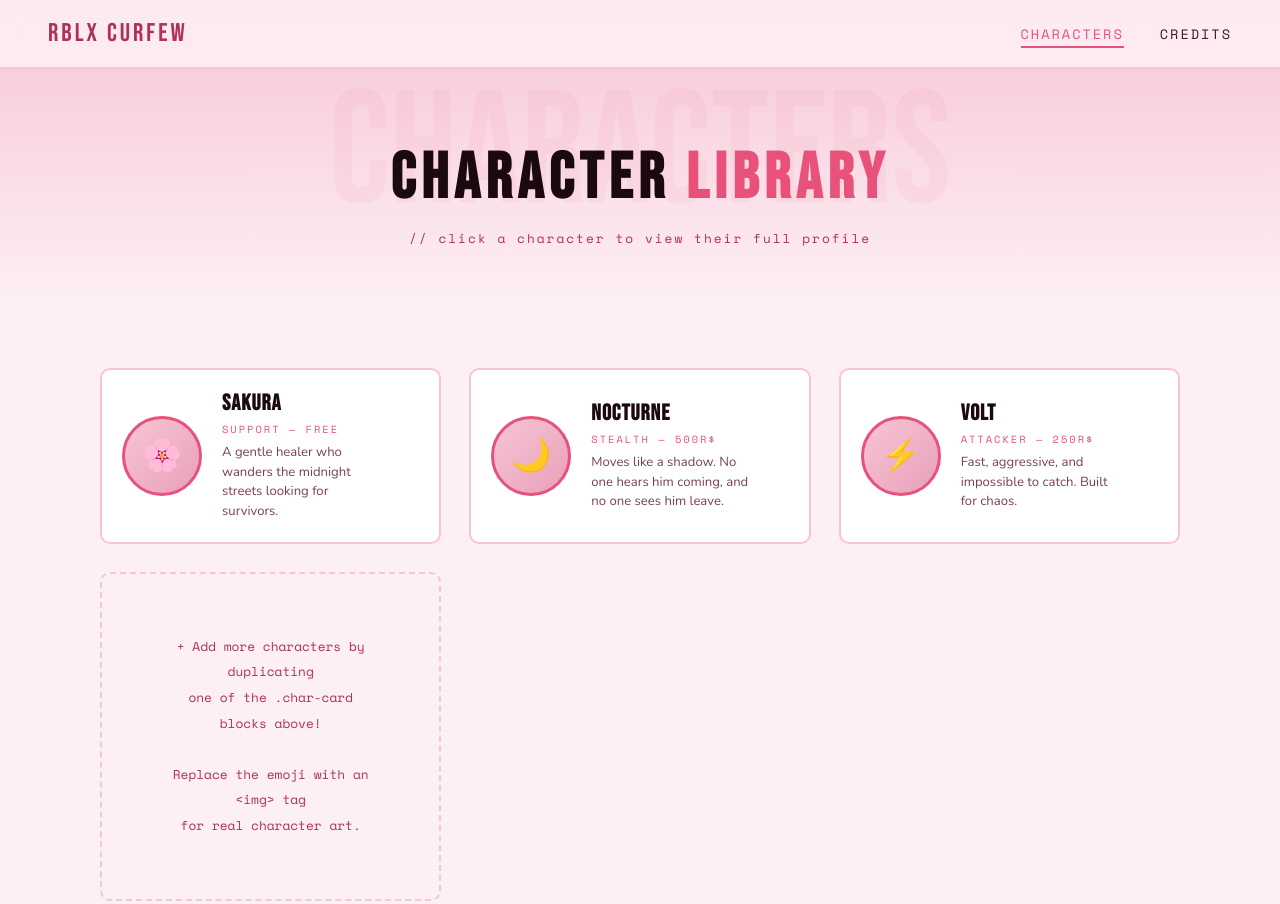
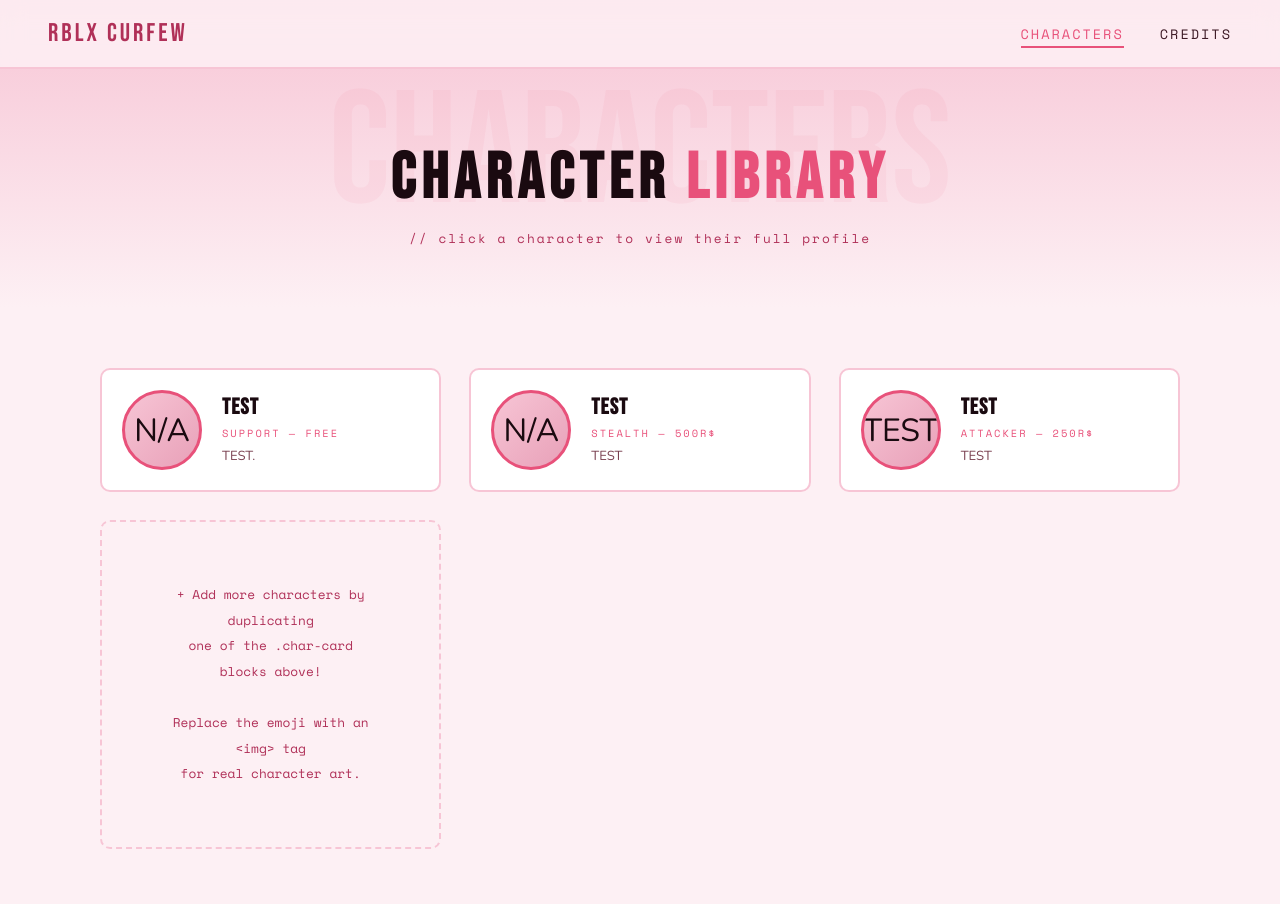
Before and after one commit to freakdAl/rblxcurfew, a plain HTML site: page characters.html in a window 1280 px wide. Shown: the top 904 px of the page. Drawn offline with nearby package versions, Linux system fonts and the light colour scheme.

Commit message:
Update characters.html

```diff
--- a/characters.html
+++ b/characters.html
@@ -282,31 +282,31 @@
         -->
 
         <a href="char-example.html" class="char-card">
-          <div class="char-icon">🌸</div>
+          <div class="char-icon">N/A</div>
           <div class="char-info">
-            <h3>SAKURA</h3>
+            <h3>TEST</h3>
             <div class="char-role">Support — Free</div>
-            <p>A gentle healer who wanders the midnight streets looking for survivors.</p>
+            <p>TEST.</p>
           </div>
           <span class="char-arrow">→</span>
         </a>
 
         <a href="#" class="char-card">
-          <div class="char-icon">🌙</div>
+          <div class="char-icon">N/A</div>
           <div class="char-info">
-            <h3>NOCTURNE</h3>
+            <h3>TEST</h3>
             <div class="char-role">Stealth — 500R$</div>
-            <p>Moves like a shadow. No one hears him coming, and no one sees him leave.</p>
+            <p>TEST</p>
           </div>
           <span class="char-arrow">→</span>
         </a>
 
         <a href="#" class="char-card">
-          <div class="char-icon">⚡</div>
+          <div class="char-icon">TEST</div>
           <div class="char-info">
-            <h3>VOLT</h3>
+            <h3>TEST</h3>
             <div class="char-role">Attacker — 250R$</div>
-            <p>Fast, aggressive, and impossible to catch. Built for chaos.</p>
+            <p>TEST</p>
           </div>
           <span class="char-arrow">→</span>
         </a>
```
